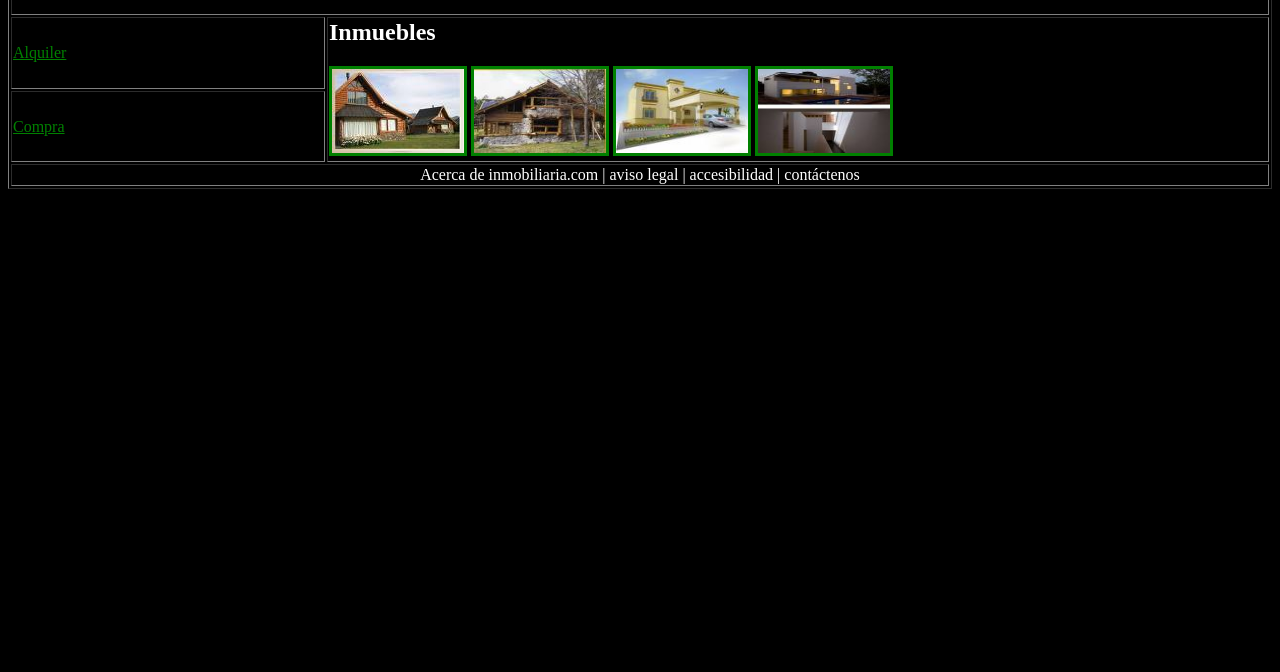
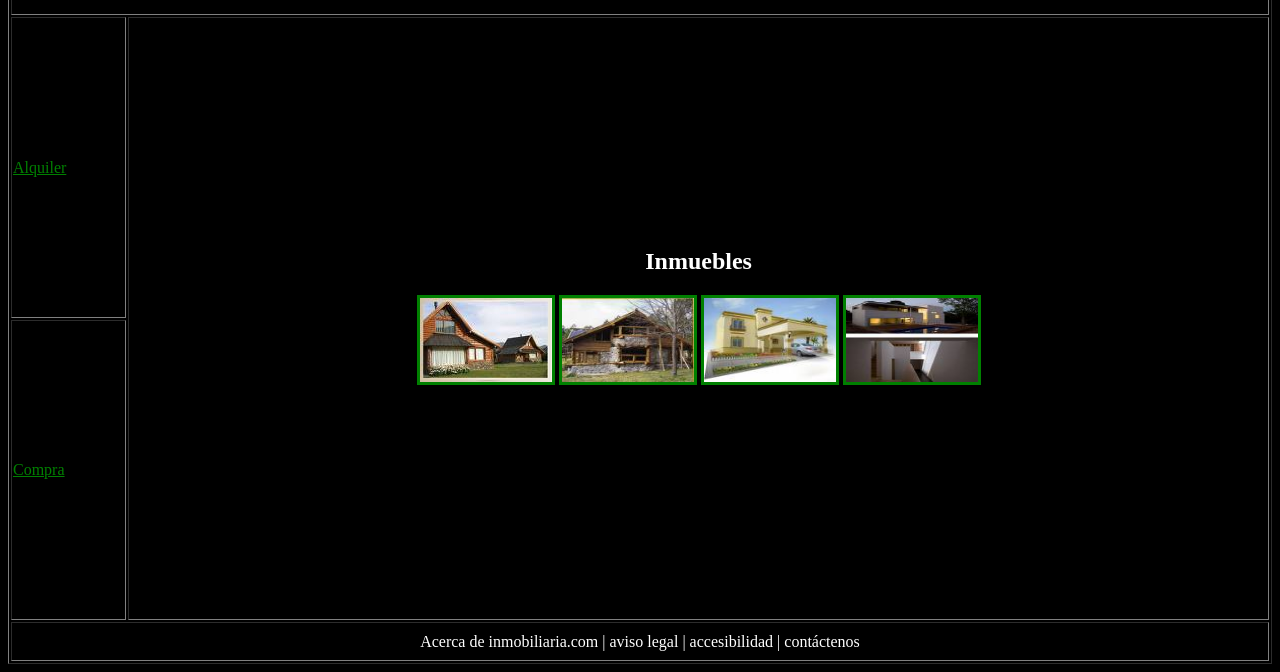
Before and after one commit to Franku88/PELW, a plain HTML site: page PracticoHTML/TP02/ejercicio7.htm in a window 1280 px wide. Shown: the part 128-800 px from the top of the page. Drawn offline with Linux system fonts and the light colour scheme.

Commit message:
05/04/2023

```diff
--- a/PracticoHTML/TP02/ejercicio7.htm
+++ b/PracticoHTML/TP02/ejercicio7.htm
@@ -4,8 +4,8 @@
     </head>
 
     <body bgcolor="#000000" text="#FFFFFF" link="green" vlink="green" alink="red">
-        <table border="1" width="100%">
-            <tr>
+        <table border="1" width="100%" height="100%">
+            <tr height="5%">
                 <td colspan="2"><a href="ejercicio7.htm"><img src="ejercicio3/img/inmobiliariaLogo.jpg" align="right" height="70" width="130" border="5" vspace="5" hspace="15"> </a>
                     <h1 align="right"> Inmobiliaria UNC</h1>
                     <ul align="left">
@@ -16,10 +16,10 @@
                 </td>
             </tr>
             <tr>
-                <td width="25%"><a href="inmueblesAlquiler.html">Alquiler</a></td>
-                <td rowspan="2">
+                <td><a href="inmueblesAlquiler.html">Alquiler</a></td>
+                <td rowspan="2" align="center">
                     <p>
-                        <h2 align="left">Inmuebles</h2>
+                        <h2>Inmuebles</h2>
                         <a href="ejercicio3/c1.htm"><img src="ejercicio3/img/c1.jpg" alt="Inmueble 1" width="132" height="84" border="3" alt="Inmueble#1"></a>
                         <a href="ejercicio3/c2.htm"><img src="ejercicio3/img/c2.jpg" alt="Inmueble 2" width="132" height="84" border="3" alt="Inmueble#2"></a>
                         <a href="ejercicio3/c3.htm"><img src="ejercicio3/img/c3.jpg" alt="Inmueble 3" width="132" height="84" border="3" alt="Inmueble#3"></a>
@@ -28,10 +28,10 @@
                 </td>
             </tr>
             <tr>
-                <td width="25%"><a href="inmueblesVenta.html">Compra</a></td>
+                <td><a href="inmueblesVenta.html">Compra</a></td>
             </tr>
             <tr>
-                <td colspan="2" align="center"> Acerca de inmobiliaria.com | aviso legal | accesibilidad | cont&aacutectenos</td>
+                <td colspan="2" align="center" height="5%"> Acerca de inmobiliaria.com | aviso legal | accesibilidad | cont&aacutectenos</td>
             </tr>
         </table>
 
```
Also changed, not shown: PracticoHTML/TP02/img/carpetas.jpg (added), PracticoHTML/TP02/img/cds.jpg (added), PracticoHTML/TP02/img/cuadernos.jpg (added), PracticoHTML/TP02/img/lapicera.jpg (added), PracticoHTML/TP02/img/marcadores.jpg (added), 2 other files. Lines whose indentation alone changed are shown as unchanged.
